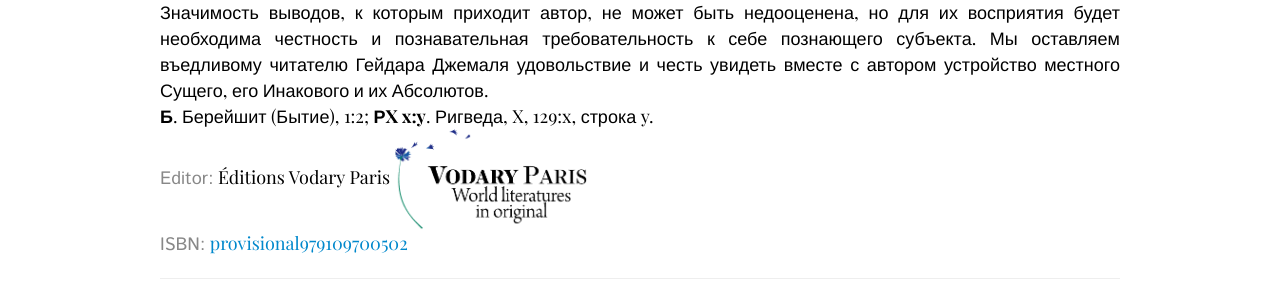
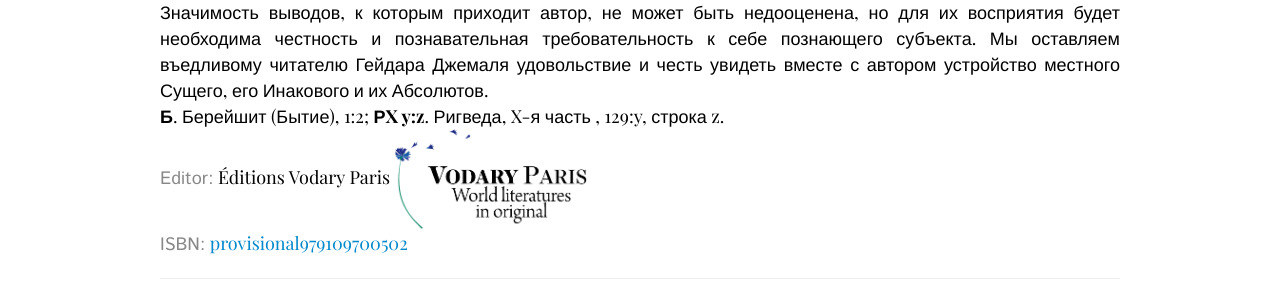
Before and after one commit to mlare/vodary, a Jekyll site: the page built from _posts/2018-11-24-jamal.markdown, in a window 1280 px wide. Shown: the part 1497-1797 px from the top of the page. Built offline with Jekyll 4.4.1, drawn with Linux system fonts in a browser that asks for light colours; some web fonts are replaced; Markdown is read by kramdown in place of the engine named in the settings.

Commit message:
Update 2018-11-24-jamal.markdown

```diff
--- a/_posts/2018-11-24-jamal.markdown
+++ b/_posts/2018-11-24-jamal.markdown
@@ -12,7 +12,7 @@ orauthor: Гейдар Джемаль
 orresume: "<strong>Предпосылки</strong>. Попытки описать механизм вычленения структурированной реальности из неструктурированного хаоса предпринимались не раз. Базовые категрии одинаковы и выработаны мировыми религиями: в авраамических религиях —  категории хаоса бездны и бесструктурной земли [Б*], в индуизме —  категории бездны воды [РX* 1:4, РX 3:2] и бесструктурного [РX 2:1], связующая их воздушная сущность, которая «витает», «порхает», «парит» [Б] либо «вздувается» [РX 2:3] над бездной. Подобными же категориями оперирует и поэзия: «что сквозит и тайно светит // в наготе твоей смиренной» (Тютчев): сквозная экспансивность воздушного связующего агента, продувающего бесструктурный остов («в наготе») сущего, погруженный в толщу фрактальной («тайно») хаотичности. Конкретный протокол описывается сходно, но лишь крупными мазками: у авраамистов и у индуистов — самосжатие света (у индуистов — жа́ра [РX 3:4] и освобождение его самого от себя («цимцум») и творение в полости («техира», [РX 5:2]) вдоль луча («нити», [РX, 5:1]).<br>
 <strong>В этой работе</strong> Гейдар Джемаль — автор работ по теологии и философии, член Южинского (Мамлеевского) кружка московских метафизиков — предпринимает попытку структурировать и конкретизировать процессы подобного вычленения. Он использует термины, интуитивно понятные и последовательно выстроенные с предыдущей терминологией (так, например, упомянутая «воздушная сущность» именуется «вселенским ветром»). Автор сознательно отказывается от положительных определений как обусловленных конкретной точкой сборки («вселенский произвол» суверена у Джемаля). Этот текст — опыт последовательного апофатизма, почти не оставляющего привычных точек опоры; это сознательная позиция автора. Единственным входным требованием к чтению книги станет исключительная интеллектуальная строгость мышления. Релятивизируя подвижные точки сборки, подобно Эйнштейну в физике 1910-х, автор получает возможность выкристаллизировать инвариантные свойства системы, отделить абсолютную часть от субъектозависимой и произвольной (в терминах произведения). Значимость выводов, к которым приходит автор, не может быть недооценена, но для их восприятия будет необходима честность и  познавательная требовательность к себе познающего субъекта. Мы оставляем въедливому читателю Гейдара Джемаля удовольствие и честь увидеть вместе с автором устройство местного Сущего, его Инакового и их Абсолютов.<br>
 <strong>Б</strong>. Берейшит (Бытие), 1:2;
-<strong>РX x:y</strong>. Ригведа, X, 129:x, строка y.
+<strong>РX y:z</strong>. Ригведа, X-я часть , 129:y, строка z.
 "
 isbn: provisional979109700502
 thumbnail: Dzhemal.png
```
